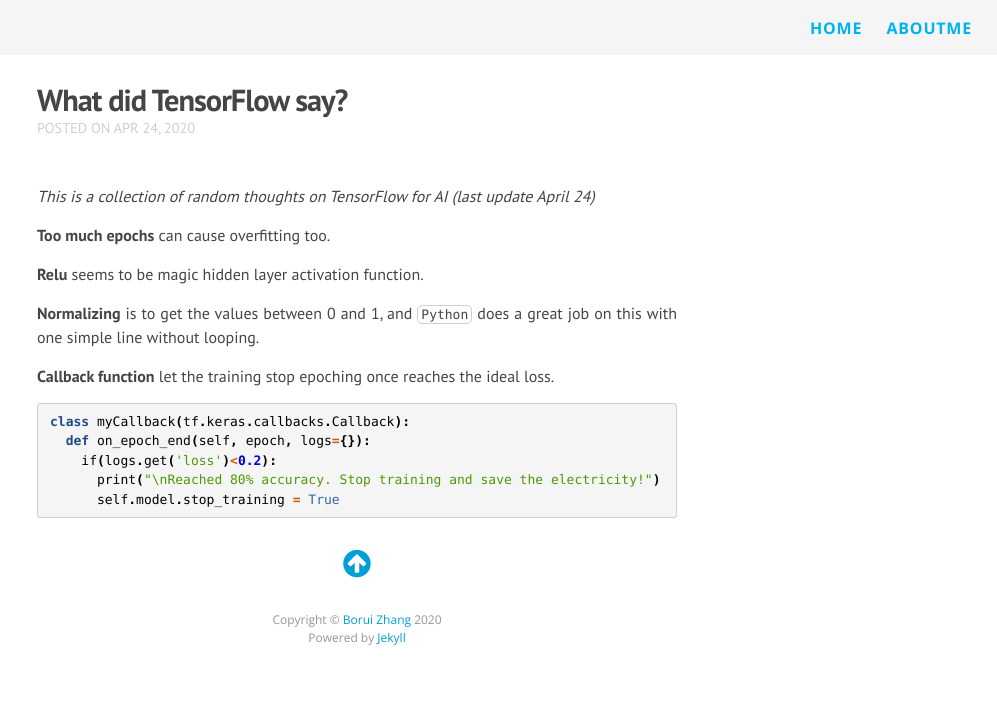
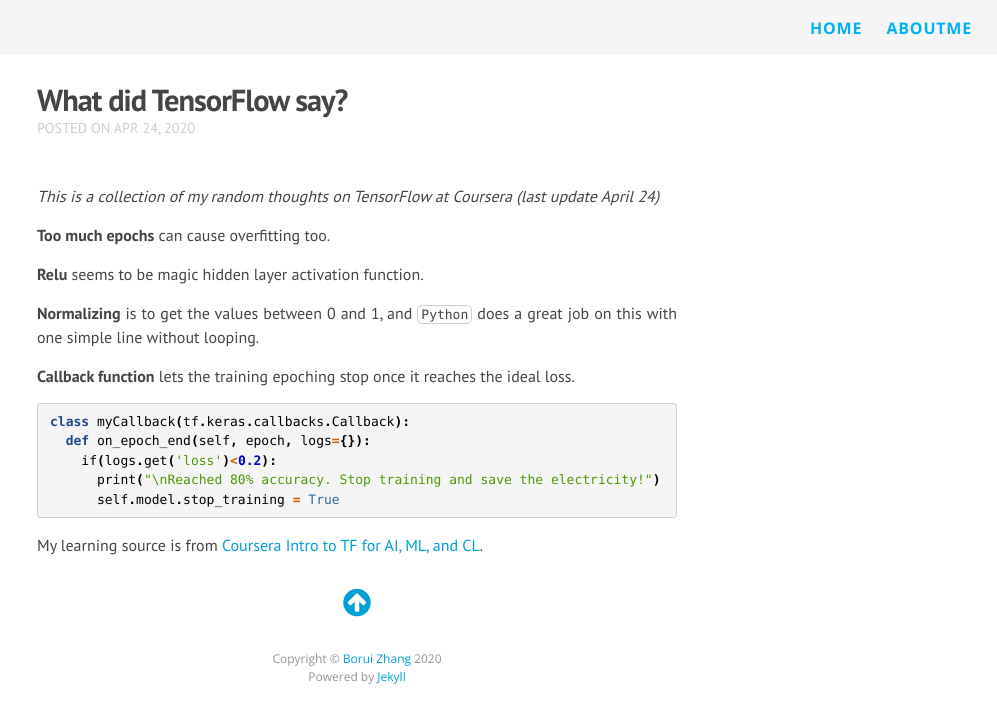
Before and after one commit to boruizhang/brisnotes, a Jekyll site: the page built from _posts/2020-04-24-what-did-tf-say.md, in a window 1280 px wide. Shown: the top 723 px of the page, without its empty margins (283-1280 px from the left). Built offline with Jekyll 4.4.1, drawn with Linux system fonts in a browser that asks for light colours; nearby versions of some CDN libraries.

Commit message:
added source info

````diff
--- a/_posts/2020-04-24-what-did-tf-say.md
+++ b/_posts/2020-04-24-what-did-tf-say.md
@@ -5,7 +5,7 @@
 categories: jekyll update
 ---
 
-*This is a collection of random thoughts on TensorFlow for AI (last update April 24)*
+*This is a collection of my random thoughts on TensorFlow at Coursera (last update April 24)*
 
 **Too much epochs** can cause overfitting too.
 
@@ -13,7 +13,7 @@
 
 **Normalizing** is to get the values between 0 and 1, and `Python` does a great job on this with one simple line without looping.
 
-**Callback function** let the training stop epoching once reaches the ideal loss.
+**Callback function** lets the training epoching stop once it reaches the ideal loss.
 
 
 ```python
@@ -23,3 +23,7 @@
       print("\nReached 80% accuracy. Stop training and save the electricity!")
       self.model.stop_training = True
 ```
+
+My learning source is from [Coursera Intro to TF for AI, ML, and CL].
+
+[Coursera Intro to TF for AI, ML, and CL]: https://www.coursera.org/learn/introduction-tensorflow/home/welcome
````
